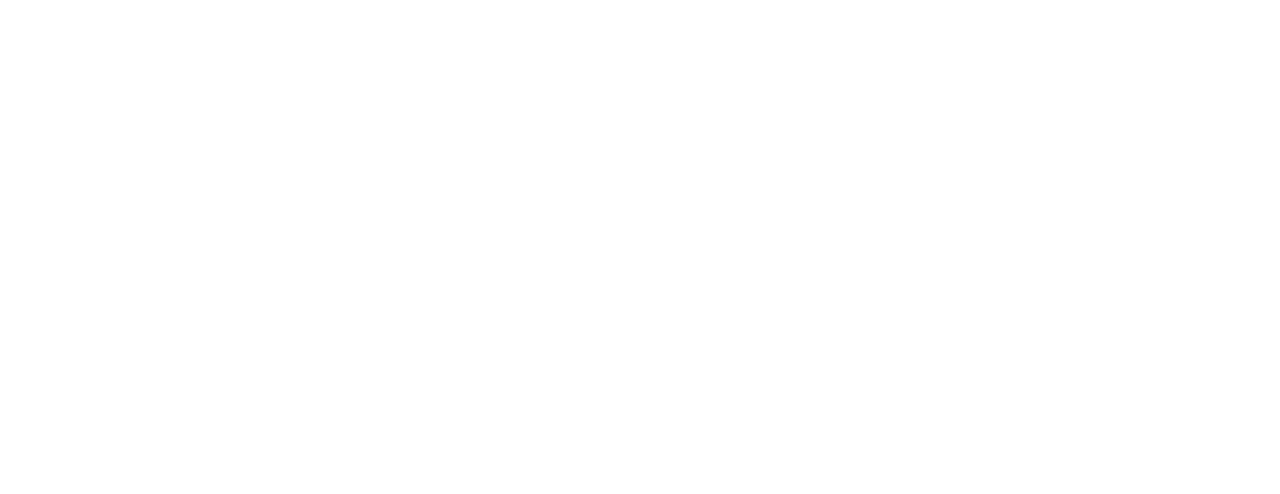
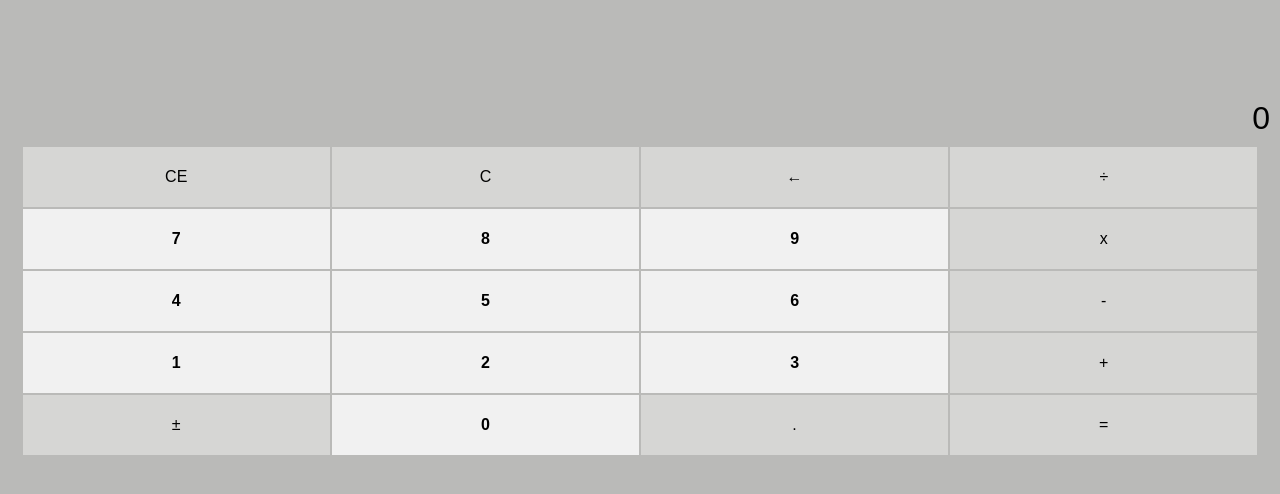
Before and after one commit to Guihenrry/calculadora, a plain HTML site: page index.html in a window 1280 px wide. Drawn offline with Linux system fonts and the light colour scheme; files whose address does not match are found by name.

Commit message:
criada estrura html e adicionado o estilo

```diff
--- a/css/style.css
+++ b/css/style.css
@@ -0,0 +1,82 @@
+/*===== RESET =====*/
+*{
+	margin: 0;
+	padding: 0;
+	border: none;
+	font-size: 100%;
+	font-family: sans-serif;
+	outline: none;
+	box-sizing: border-box;
+}
+
+body {
+	background-color: #babab8;
+}
+
+/* Calculadora */
+.calculator {
+	width: 100%;
+	display: flex;
+	flex-direction: column;
+	align-items: center;
+}
+
+/*Display*/
+header{
+	width: 100%;
+}
+
+.display {
+	padding: 100px 10px 10px 5px;
+	width: 100%;
+	font-size: 2rem;
+	text-align: right;
+}
+
+/* Container */
+.container {
+	width: 100%;
+}
+
+
+/* Botões */
+.row {
+	width: 100%;
+	display: flex;
+	justify-content: center;
+}
+
+.row .btn {
+	float: left;
+	width: 24%;
+	height: 60px;
+	margin-right: 2px;
+	margin-bottom: 2px;
+}
+
+.row .btn:last-child{
+	margin-right: 0;
+}
+
+.row:last-child .btn{
+	margin-bottom: 0;
+}
+
+.btn-others {
+	background-color: #d6d6d4;
+}
+
+.btn-num {
+	background-color: #f1f1f1;
+	font-weight: 600;
+}
+
+.btn:hover {
+	background-color: #a9a9a7;
+	border: 1px solid #878787;
+}
+
+.row .btn:last-child:hover {
+	background-color: #0062b1;
+	border-color: #06508b;
+}
--- a/index.html
+++ b/index.html
@@ -8,6 +8,46 @@
 	<link rel="stylesheet" type="text/css" href="css/style.css">
 </head>
 <body>
+	<div class="calculator">
+		<header>
+
+			<div class="display">
+				0
+			</div>
+		</header>
+		<section class="container">
+			<div class="row">
+				<button class="btn btn-others">CE</button>
+				<button class="btn btn-others">C</button>
+				<button class="btn btn-others">←</button>
+				<button class="btn btn-others">÷</button>
+			</div>
+			<div class="row">
+				<button class="btn btn-num">7</button>
+				<button class="btn btn-num">8</button>
+				<button class="btn btn-num">9</button>
+				<button class="btn btn-others">x</button>
+			</div>
+			<div class="row">
+				<button class="btn btn-num">4</button>
+				<button class="btn btn-num">5</button>
+				<button class="btn btn-num">6</button>
+				<button class="btn btn-others">-</button>
+			</div>
+			<div class="row">
+				<button class="btn btn-num">1</button>
+				<button class="btn btn-num">2</button>
+				<button class="btn btn-num">3</button>
+				<button class="btn btn-others">+</button>
+			</div>
+			<div class="row">
+				<button class="btn btn-others">±</button>
+				<button class="btn btn-num">0</button>
+				<button class="btn btn-others">.</button>
+				<button class="btn btn-others">=</button>
+			</div>
+		</section>
+	</div>
 
 	<script src="scripts/calculator.js"></script>
 	<script src="script/controller/calculatorController.js"></script>
```
